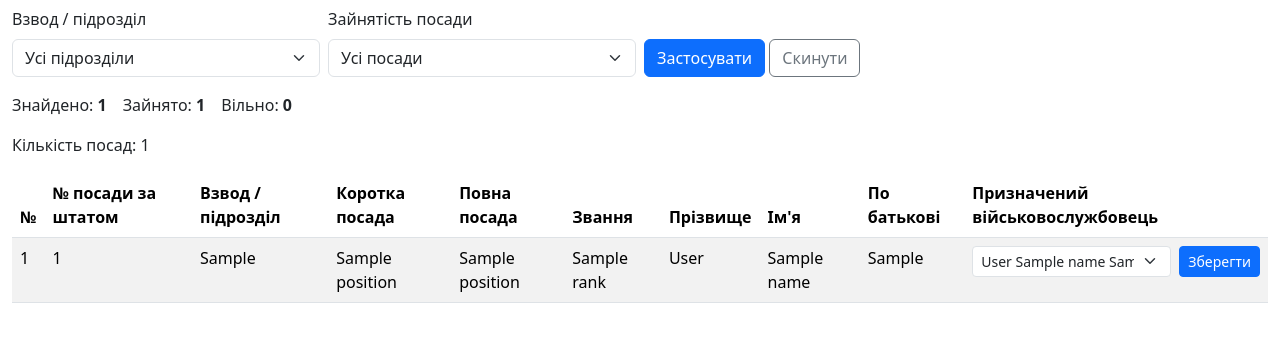
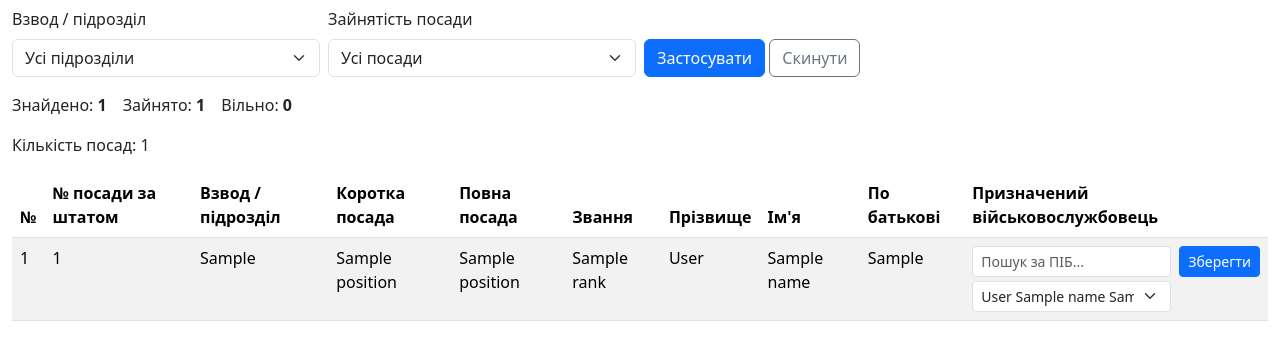
Before and after one commit to webdevl1on/project_2, a FastAPI app: page /person-positions in a window 1280 px wide. Shown: the part 121-481 px from the top of the page. Run offline with FastAPI, Linux system fonts and the light colour scheme; tables that the repository leaves empty hold one stand-in row (values such as "Sample post").

Commit message:
add search

```diff
--- a/app/templates/person_positions.html
+++ b/app/templates/person_positions.html
@@ -98,29 +98,37 @@
                         {{ item.name.patronymic if item.name else "—" }}
                     </td>
                     <td>
-                        <form method="post" action="/person-positions/assign" class="d-flex gap-2">
+                        <form method="post" action="/person-positions/assign"
+                            class="d-flex gap-2 person-assignment-form">
 
                             <input type="hidden" name="position_id" value="{{ item.position.position_id }}">
 
-                            <select name="person_id" class="form-select form-select-sm">
+                            <div class="person-selector flex-grow-1">
+                                <input type="search" class="form-control form-control-sm person-search mb-1"
+                                    placeholder="Пошук за ПІБ..." autocomplete="off">
+
+                                <select name="person_id" class="form-select form-select-sm person-select">
+
                                     <option value="">— Вільна посада —</option>
 
                                     {% for person_item in people %}
                                     <option value="{{ person_item.person.person_id }}" {% if item.assignment and
                                         item.assignment.person_id==person_item.person.person_id %} selected {% endif %}>
-
                                         {{ person_item.name.surname if person_item.name else "Без ПІБ" }}
                                         {{ person_item.name.name if person_item.name else "" }}
                                         {{ person_item.name.patronymic if person_item.name else "" }}
                                         (ID: {{ person_item.person.person_id }})
                                     </option>
                                     {% endfor %}
+
                                 </select>
+                            </div>
 
-                            <button type="submit" class="btn btn-sm btn-primary">
+                            <button type="submit" class="btn btn-sm btn-primary align-self-start">
                                 Зберегти
                             </button>
                         </form>
+
                     </td>
                 </tr>
                 {% else %}
@@ -135,5 +143,36 @@
     </div>
 
 </body>
+<script>
+    document.querySelectorAll(".person-assignment-form").forEach(form => {
+        const search = form.querySelector(".person-search");
+        const select = form.querySelector(".person-select");
+
+        const options = Array.from(select.options);
+
+        search.addEventListener("input", () => {
+            const query = search.value
+                .trim()
+                .toLocaleLowerCase("uk");
+
+            options.forEach(option => {
+                if (option.value === "") {
+                    option.hidden = false;
+                    return;
+                }
+
+                option.hidden = !option.text
+                    .toLocaleLowerCase("uk")
+                    .includes(query);
+            });
+
+            const selectedOption = select.selectedOptions[0];
+
+            if (selectedOption && selectedOption.hidden) {
+                select.value = "";
+            }
+        });
+    });
+</script>
 
 </html>
```
Lines whose indentation alone changed are shown as unchanged.
